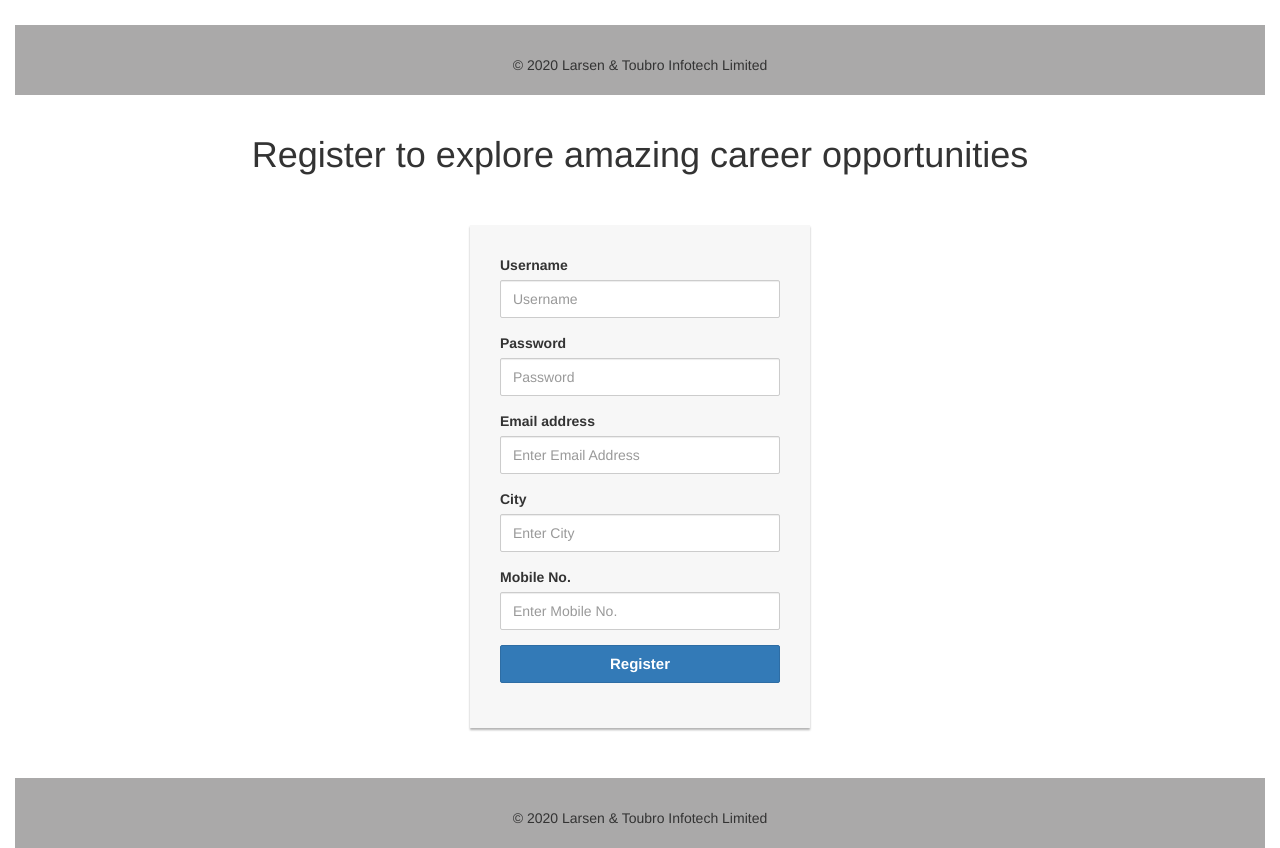
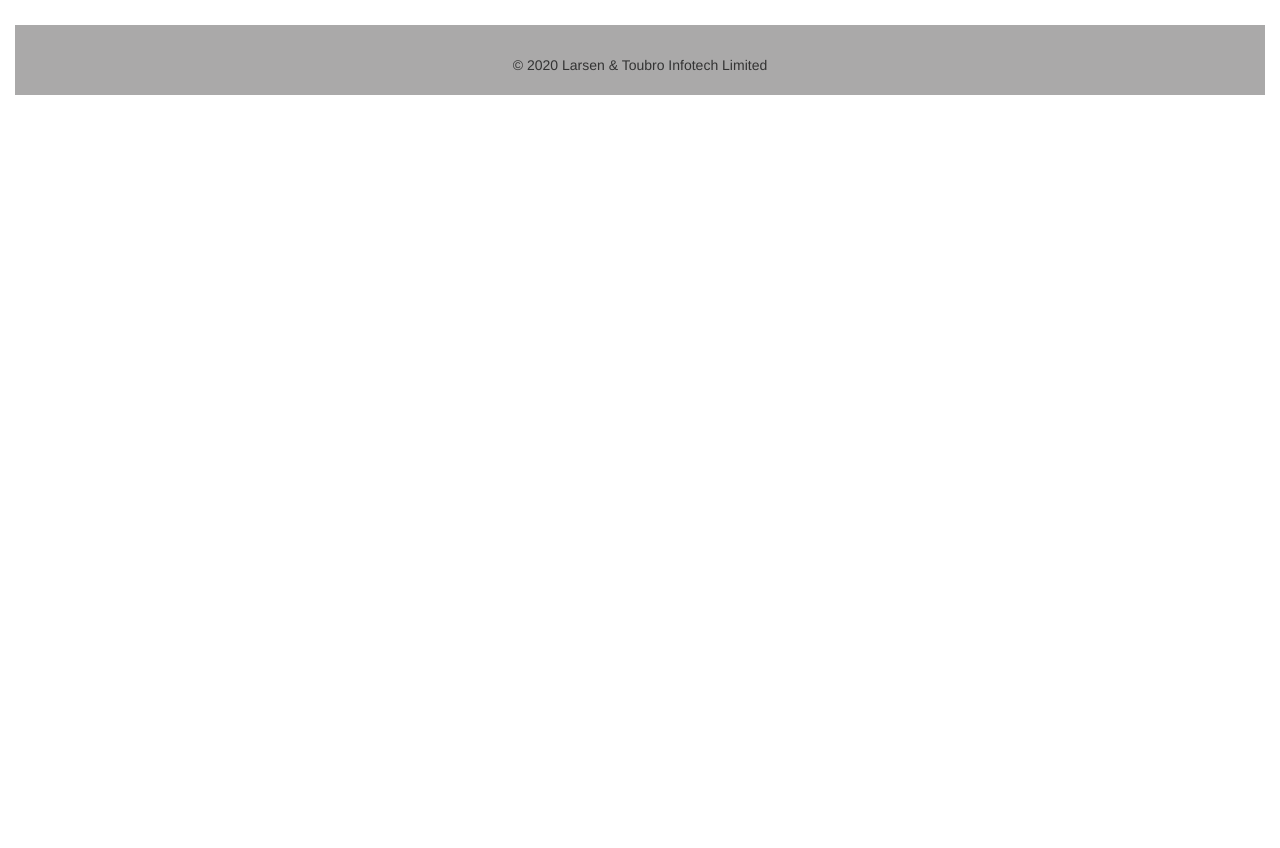
Before and after one commit to Alishapunw/OnlineShoppingSystem, an Angular app: page /Registration in a window 1280 px wide. Shown: the part 680-1528 px from the top of the page. After the commit the page ends 800 px from the top, so only its background shows below. Built offline with nearby package versions, Linux system fonts and the light colour scheme.

Commit message:
small changes

```diff
--- a/src/app/registration/registration.component.html
+++ b/src/app/registration/registration.component.html
@@ -62,7 +62,7 @@
 
 
                       <div class="form-group">
-                        <label>Email address*</label>
+                        <label>Email Address*</label>
                         <input type="text" class="form-control" id="email" name="email" formControlName="email" placeholder="Enter Email Address"
                         required="required">
                     </div>
@@ -121,90 +121,3 @@
                         </div>
                       </div>
                   </body>
-
-<style>
-    .login-form {
-        width: 340px;
-        margin: 50px auto;
-    }
-
-    .login-form form {
-        margin-bottom: 15px;
-        background: #f7f7f7;
-        box-shadow: 0px 2px 2px rgba(0, 0, 0, 0.3);
-        padding: 30px;
-    }
-
-    .login-form h2 {
-        margin: 0 0 15px;
-    }
-
-    .form-control,
-    .btn {
-        min-height: 38px;
-        border-radius: 2px;
-    }
-
-    .btn {
-        font-size: 15px;
-        font-weight: bold;
-    }
-</style>
-
-<br>
-
-
-<h1 style="text-align: center;">Register to explore amazing career opportunities</h1>
-
-<div class="login-form">
-    <form [formGroup]="ContactForm" (ngSubmit)="SubmitInfo()">
-
-        <div class="form-group">
-            <label>Username</label>
-            <input type="text" name="fname" id="fname" class="form-control" placeholder="Username" required="required"
-                formControlName="firstName">
-            <div *ngIf="!fname?.valid && (fname?.dirty || fname?.touched)" class="error">
-                <div *ngIf="fname!.errors!.required">
-                    First Name is required
-                </div>
-            </div>
-        </div>
-        <div class="form-group">
-            <label>Password</label>
-            <input type="password" class="form-control" placeholder="Password" required="required">
-        </div>
-        <div class="form-group">
-            <label>Email address</label>
-            <input type="text" class="form-control" id="email" name="email" formControlName="email"
-                placeholder="Enter Email Address" required="required">
-        </div>
-        <div *ngIf="!email?.valid && (email ?.dirty || email?.touched)" class="error">
-            <div *ngIf="email!.errors!.required">
-                Email is required
-            </div>
-            <div *ngIf="email!.errors!.pattern">
-                Email Pattern Error
-            </div>
-        </div>
-
-        <div class="form-group">
-            <label>City</label>
-            <input type="text" class="form-control" placeholder="Enter City" required="required">
-        </div>
-        <div class="form-group">
-            <label>Mobile No.</label>
-            <input type="text" class="form-control" placeholder="Enter Mobile No." required="required">
-        </div>
-        <div class="form-group">
-            <button type="submit" class="btn btn-primary btn-block">Register</button>
-        </div>
-
-
-    </form>
-</div>
-<div class="container-fluid">
-    <div class="footer-copyright text-center py-3" style="background-color: rgb(170, 169, 169);">
-        <br>
-        <p>© 2020 Larsen & Toubro Infotech Limited</p>
-    </div>
-</div>
```
